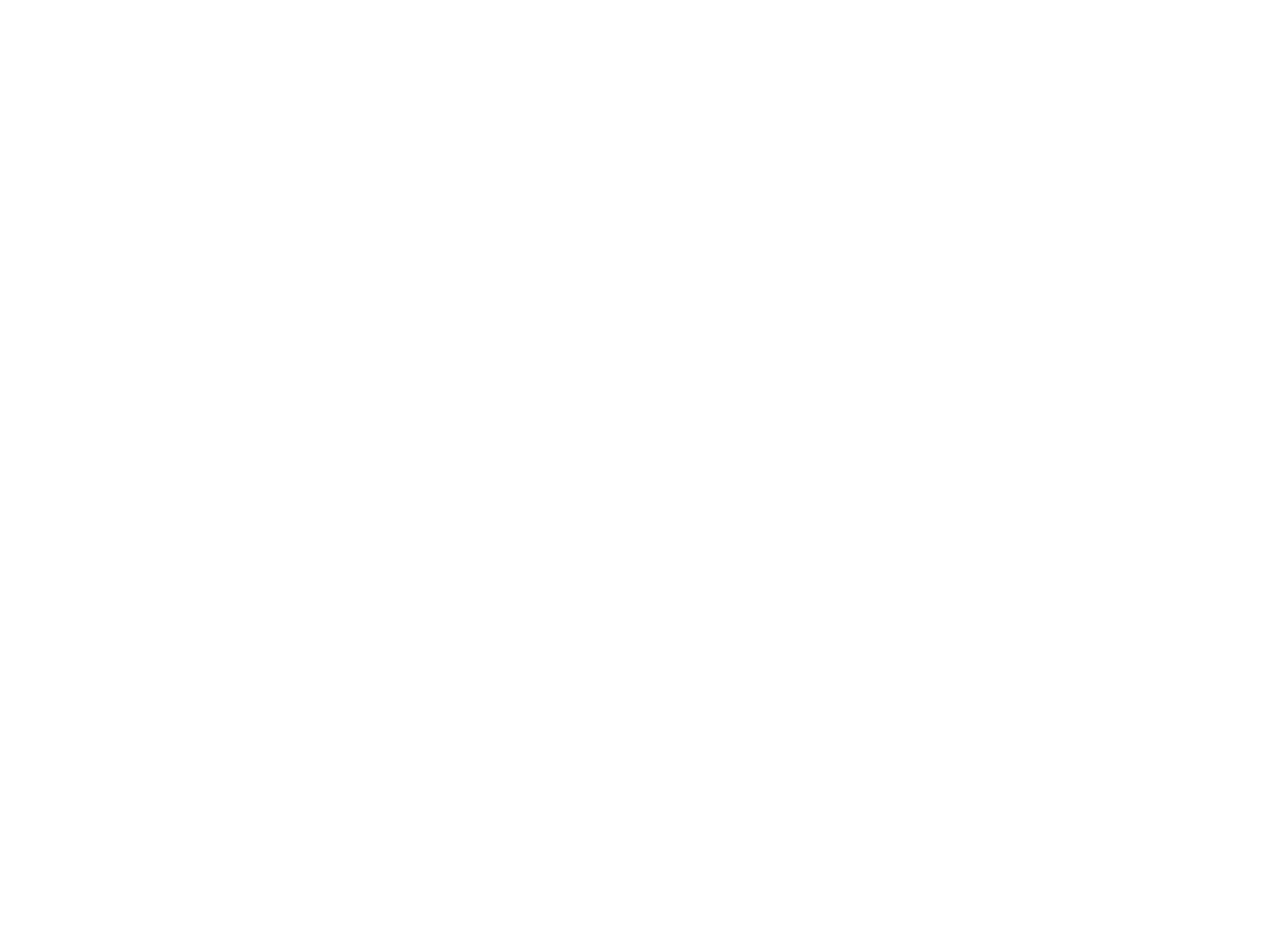
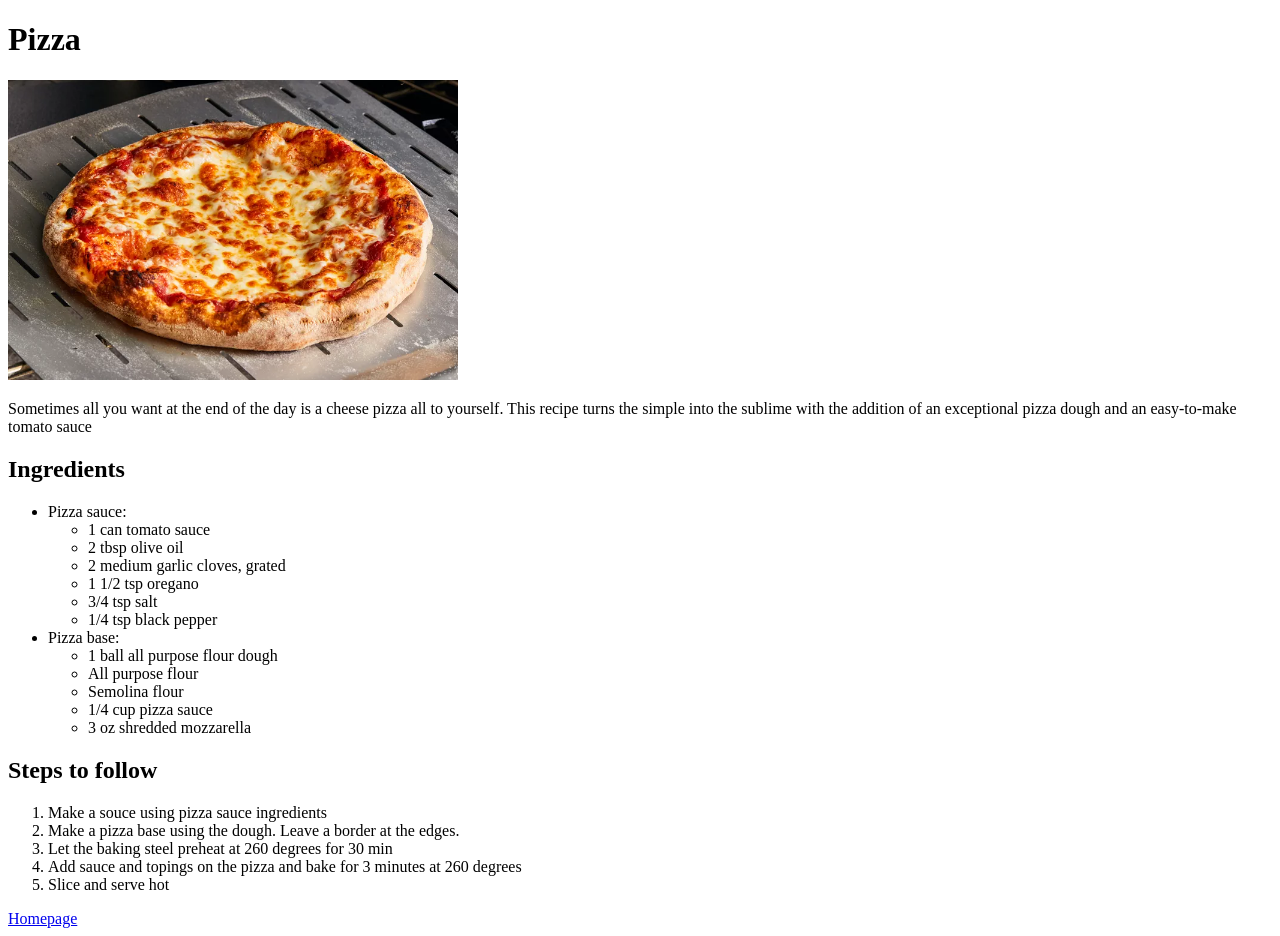
Before and after one commit to Groversaahab/odin_recipes, a plain HTML site: page recipes/pizza.html in a window 1280 px wide. Before the commit the page ends 800 px from the top, so only its background shows below. Drawn offline with Linux system fonts and the light colour scheme.

Commit message:
Finished webpage and added 4th
Changed veg burger to pizza and finished webpage for pizza website

```diff
--- a/recipes/pizza.html
+++ b/recipes/pizza.html
@@ -0,0 +1,48 @@
+<!DOCTYPE html>
+<html lang="en">
+<head>
+    <meta charset="UTF-8">
+    <meta name="viewport" content="width=device-width, initial-scale=1.0">
+    <title>Pizza Recipe</title>
+</head>
+<body>
+    <h1>
+        Pizza
+    </h1>
+    <img src="../images/pizza.webp" alt="Pizza Photo" height="300" width="450">
+    <p>
+        Sometimes all you want at the end of the day is a cheese pizza all to yourself. This recipe turns the simple into the sublime with the addition of an exceptional pizza dough and an easy-to-make tomato sauce
+    </p>
+    <h2>Ingredients</h2>
+    <ul>
+        <li>Pizza sauce:</li>
+        <ul>
+            <li>1 can tomato sauce</li>
+            <li>2 tbsp olive oil</li>
+            <li>2 medium garlic cloves, grated</li>
+            <li>1 1/2 tsp oregano</li>
+            <li>3/4 tsp salt</li>
+            <li>1/4 tsp black pepper</li>
+        </ul>
+        <li>Pizza base:</li>
+        <ul>
+            <li>1 ball all purpose flour dough</li>
+            <li>All purpose flour</li>
+            <li>Semolina flour</li>
+            <li>1/4 cup pizza sauce</li>
+            <li>3 oz shredded mozzarella</li>
+        </ul>
+    </ul>
+    <h2>
+        Steps to follow
+    </h2>
+    <ol>
+        <li>Make a souce using pizza sauce ingredients</li>
+        <li>Make a pizza base using the dough. Leave a border at the edges.</li>
+        <li>Let the baking steel preheat at 260 degrees for 30 min</li>
+        <li>Add sauce and topings on the pizza and bake for 3 minutes at 260 degrees</li>
+        <li>Slice and serve hot</li>
+    </ol>
+    <a href="../index.html">Homepage</a>
+</body>
+</html>
```
Also changed, not shown: index.html (+0 -1 lines), images/pizza.webp (added), recipes/veg_burger.html (deleted).
